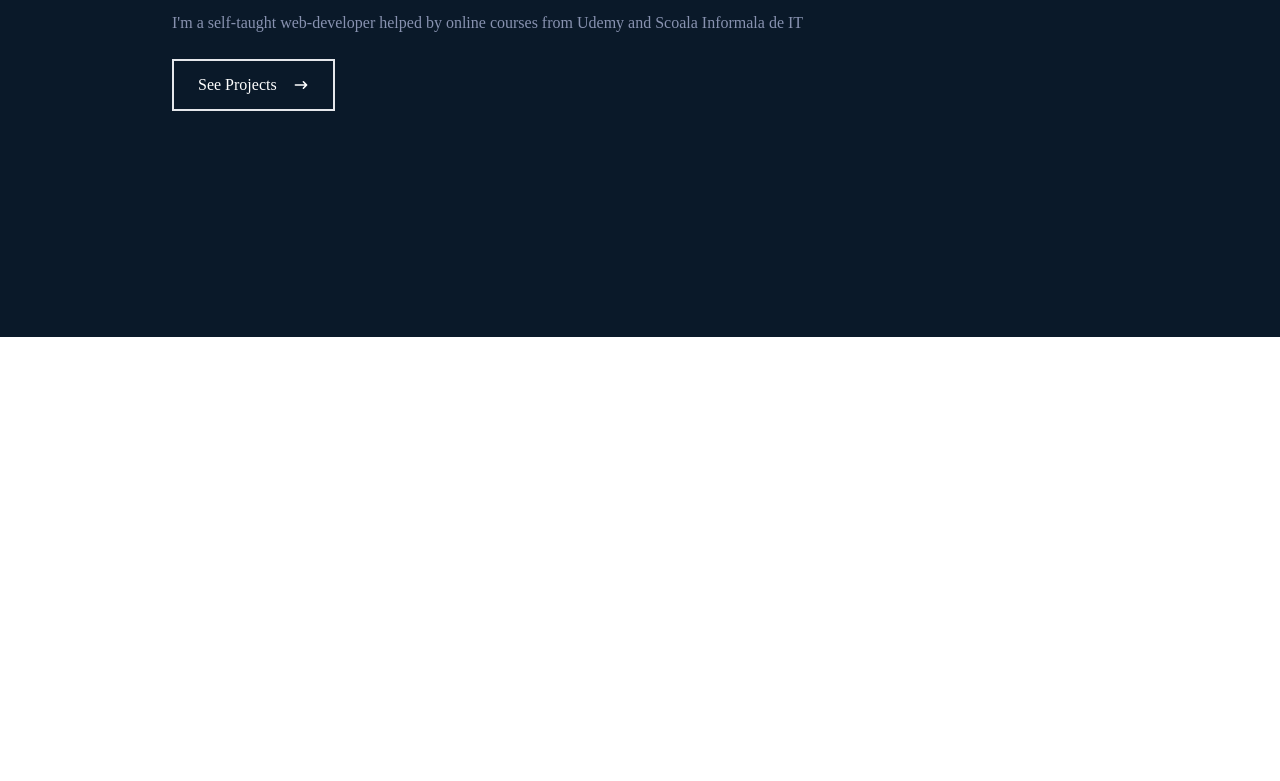
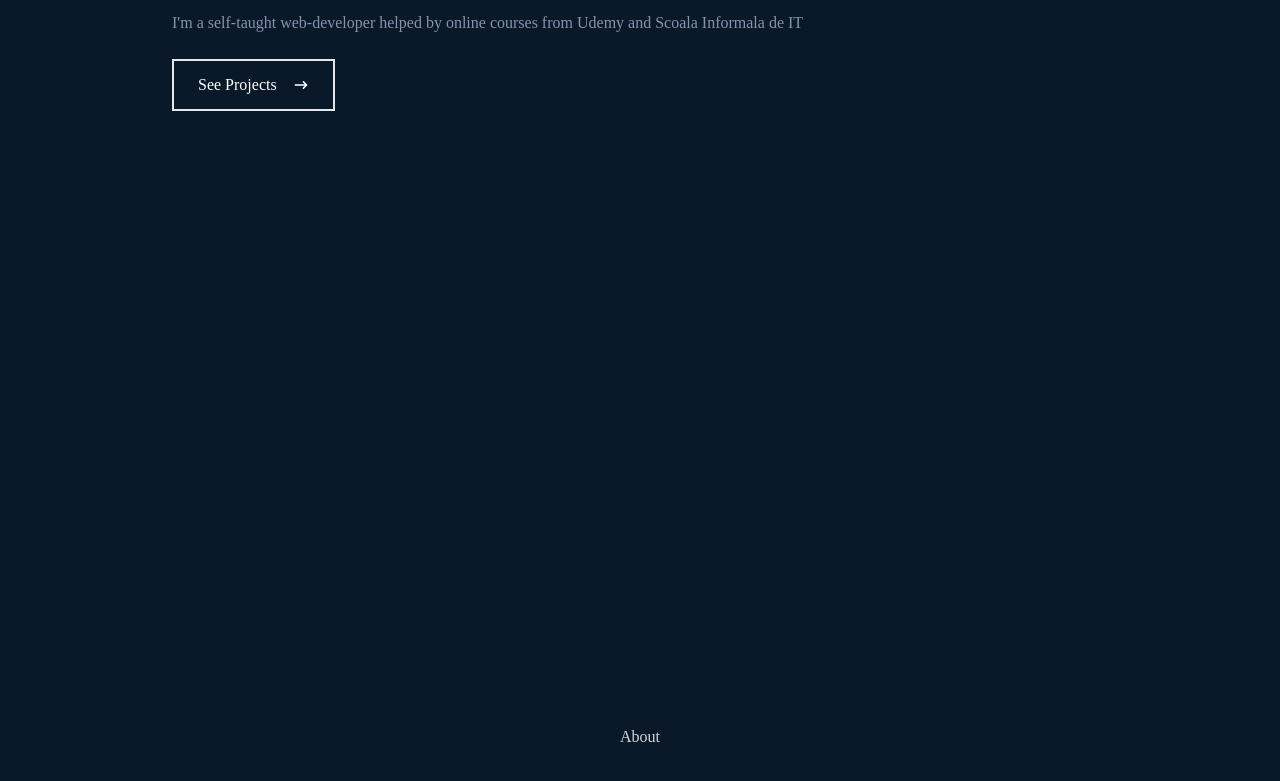
Before and after one commit to neverbesaved/personal-website1, a React (Vite) app: page / in a window 1280 px wide. Shown: the part 463-1244 px from the top of the page. Before the commit the page ends 800 px from the top, so only its background shows below. Built offline with nearby package versions, Linux system fonts and the light colour scheme; a web font is replaced by a local one.

Commit message:
Add about component

```diff
--- a/src/App.jsx
+++ b/src/App.jsx
@@ -1,6 +1,7 @@
 // import { useState } from 'react'
 // import logo from './logo.svg'
 import './App.css';
+import About from './components/About';
 import Header from "./components/Header";
 import Home from "./components/Home";
 
@@ -9,6 +10,7 @@
     <div>
     <Header />
     <Home />
+    <About />
     </div>
   )
 }
--- /dev/null
+++ b/src/components/About.jsx
@@ -0,0 +1,18 @@
+import React from 'react'
+
+const About = () => {
+  return (
+    <div name='about' className='w-full h-screen bg-[#0A1929] text-gray-300'>
+        <div className='flex flex-col justify-center items-center w-full h-screen'>
+            <div>
+                About
+            </div>
+            <div>
+
+            </div>
+        </div>
+    </div>
+  )
+}
+
+export default About
```
